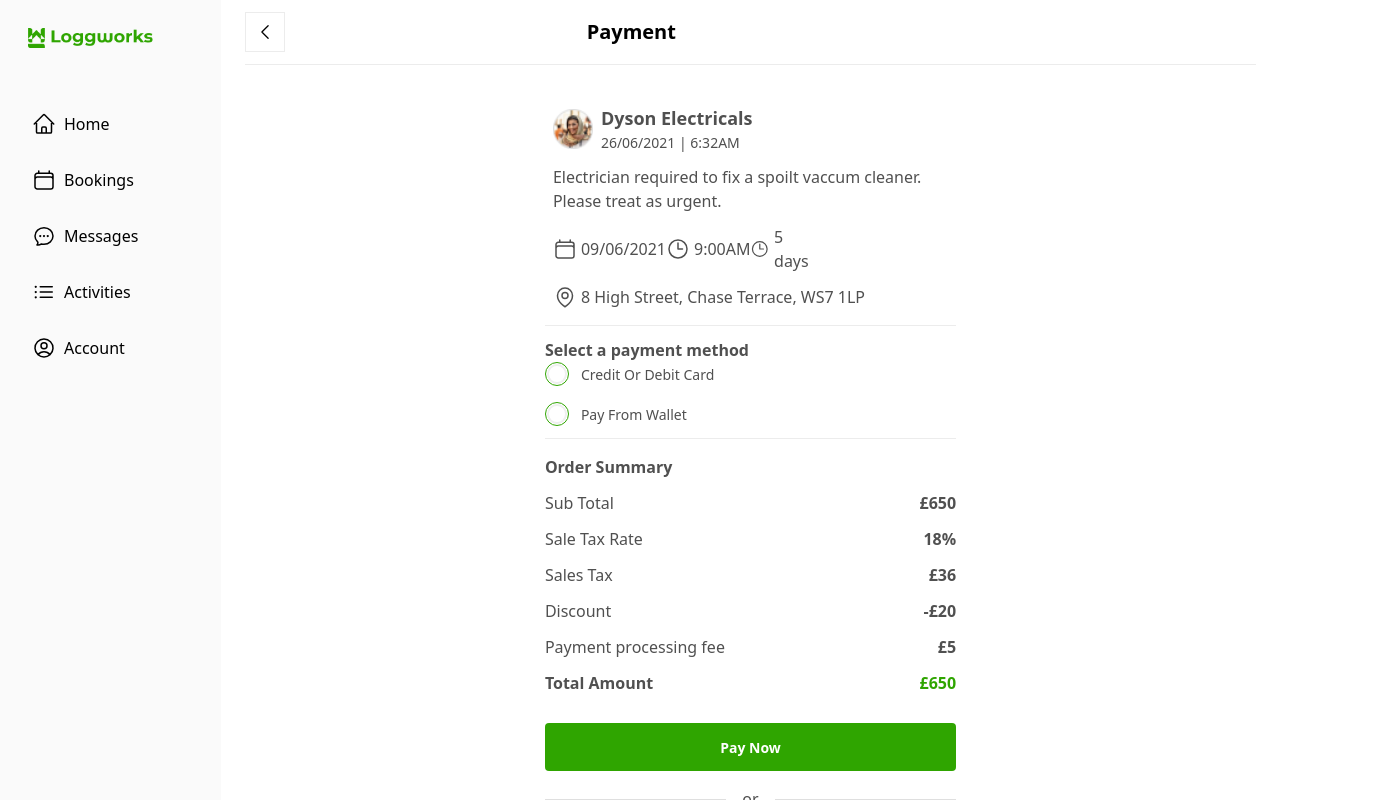
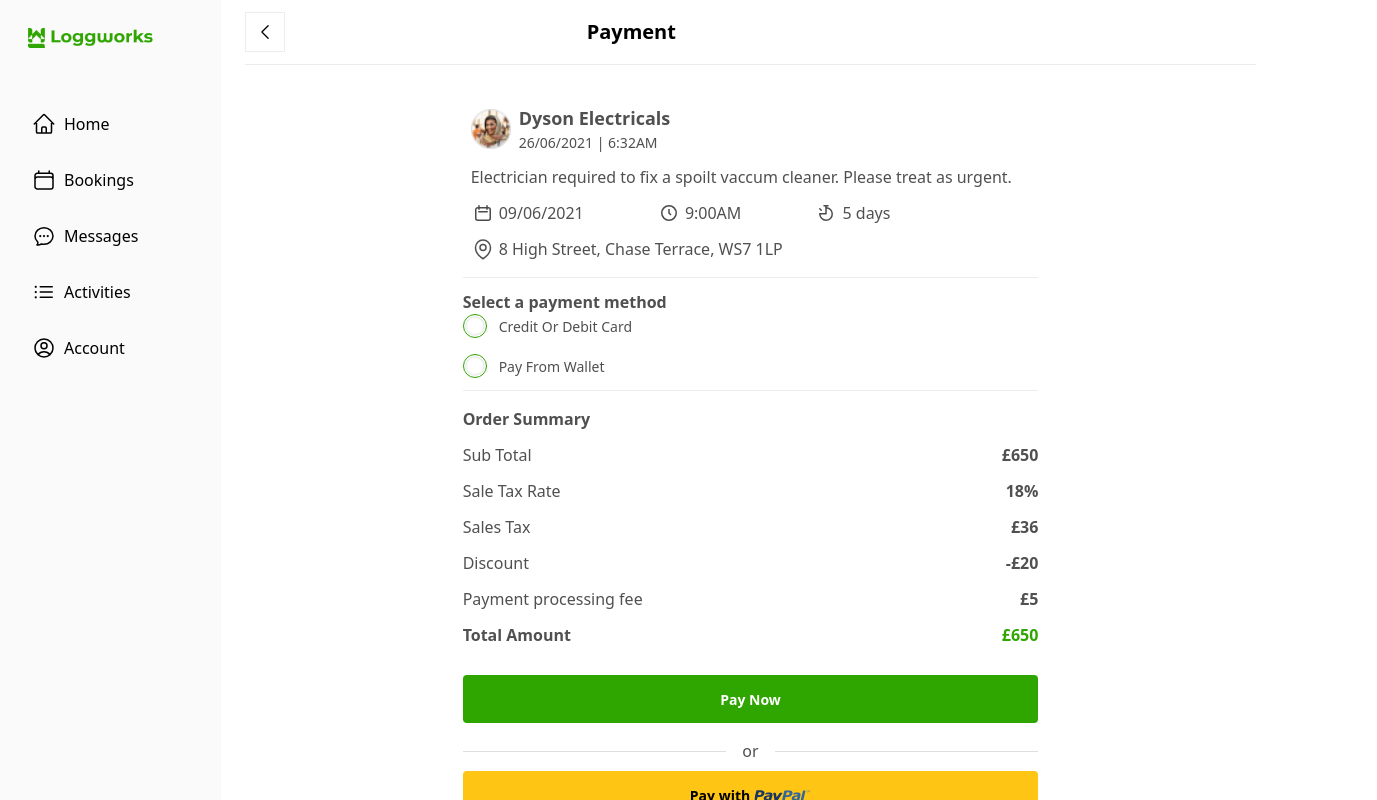
Before and after one commit to Dynamitetechdev/loggworks, a Next.js app: page /message/payment/1 in a window 1280 px wide. Shown: the top 800 px of the page, 1377 px wide, since content can reach past the window. Built offline with nearby package versions, Linux system fonts and the light colour scheme.

Commit message:
Chore: Fixed Bugs

```diff
--- a/components/general/sideBar.tsx
+++ b/components/general/sideBar.tsx
@@ -8,8 +8,11 @@
   UserCircleIcon,
 } from "@heroicons/react/24/outline";
 import Link from "next/link";
+
 import { useEffect, useState } from "react";
+import { useRouter } from "next/router";
 const SideBar = () => {
+  const router = useRouter();
   interface AllIcons {
     [iconName: string]: React.ComponentType<any>;
   }
@@ -88,30 +91,7 @@
     },
   ];
 
-  const [activeIndex, setActiveIndex] = useState<number | null>(null);
-
-  const handleActive = (index: number) => {
-    setActiveIndex(index);
-    setActiveIndexInLocalStorage(index);
-  };
-
   const [openAdminNav, setOpenAdminNav] = useState(false);
-
-  const setActiveIndexInLocalStorage = (index: number | null) => {
-    if (index !== null) {
-      localStorage.setItem("activeIndex", index.toString());
-    }
-  };
-
-  useEffect(() => {
-    const storedIndex = localStorage.getItem("activeIndex");
-    if (storedIndex !== null) {
-      const parsedIndex = parseInt(storedIndex, 10);
-      if (!isNaN(parsedIndex)) {
-        setActiveIndex(parsedIndex);
-      }
-    }
-  }, []);
 
   return (
     <>
@@ -136,9 +116,9 @@
                   <Link href={nav.route} key={`nav--${index}`}>
                     <li
                       className={`flex max-md:flex-col items-center md:my-4 py-2  cursor-pointer md:pl-7  ${
-                        activeIndex === index && "md:bg-lightWhite text-green"
+                        router.pathname === nav.route &&
+                        "md:bg-lightWhite text-green"
                       }`}
-                      onClick={() => handleActive(index)}
                     >
                       <div className="icon w-[20px] h-[20px] max-md:ml-2">
                         <Icon />
@@ -157,13 +137,14 @@
             <ul className="max-md:hidden max-md:flex max-sm:justify-between max-md:justify-center  max-sm:mx-0 pr-5">
               {sideNav.map((nav, index) => {
                 const Icon = allIcons[nav.icon];
+
                 return (
                   <Link href={nav.route} key={`nav--${index}`}>
                     <li
                       className={`flex max-md:flex-col max-md:mx-4 items-center  md:my-4 py-2  cursor-pointer md:pl-5 font-[500]  ${
-                        activeIndex === index && "bg-lightWhite text-green"
+                        router.pathname === nav.route &&
+                        "bg-lightWhite text-green"
                       }`}
-                      onClick={() => handleActive(index)}
                     >
                       <div className="icon w-[24px] h-[24px] max-md:ml-2">
                         <Icon />
--- a/pages/message/payment/[id].tsx
+++ b/pages/message/payment/[id].tsx
@@ -25,7 +25,7 @@
       <div className="w-[221px]">
         <SideBar />
       </div>
-      <div className="flex-grow">
+      <div className="flex-grow overflow-hidden">
         <div className="post-job bg-white min-h-screen relative">
           <NavHead
             activeStep={activeStep}
@@ -35,7 +35,7 @@
           />
 
           <div className="px-6 md:px-9 pt-5 md:flex text-pTagGrey ">
-            <div className="md:w-5/12 mx-auto">
+            <div className="md:w-7/12 lp:w-7/12 lg:w-5/12 mx-auto">
               <div className="">
                 <div className="my-4">
                   <div className="card_content px-2 py-1 my-3 border-b border-grey80">
@@ -62,17 +62,34 @@
                       Electrician required to fix a spoilt vaccum cleaner.
                       Please treat as urgent.
                     </h5>
-                    <div className="flex items-center w-11/12 md:w-7/12 justify-between min-md:text-[14px] my-3 font-light ">
+                    <div className="flex items-center max-md:w-11/12 w-9/12 justify-between  min-md:text-[14px] max-sm:text-[14px] md:my-3 my-2 font-light ">
                       <div className="flex items-center">
-                        <CalendarIcon width={24} height={24} />
+                        <Image
+                          src={"/assets/icons/calendar.svg"}
+                          width={24}
+                          height={24}
+                          alt=""
+                        />
                         <p className="ml-1">09/06/2021</p>
                       </div>
                       <div className="flex items-center">
-                        <ClockIcon width={24} height={24} />
+                        <Image
+                          src={"/assets/icons/clock.svg"}
+                          width={24}
+                          height={24}
+                          alt=""
+                        />
+
                         <p className="ml-1">9:00AM</p>
                       </div>
                       <div className=" flex items-center">
-                        <ClockIcon width={24} height={24} />
+                        <Image
+                          src={"/assets/icons/timehalf.svg"}
+                          width={24}
+                          height={24}
+                          alt=""
+                        />
+
                         <p className="ml-1">5 days</p>
                       </div>
                     </div>
--- a/pages/message/payment/confirmed/[id].tsx
+++ b/pages/message/payment/confirmed/[id].tsx
@@ -25,7 +25,7 @@
       <div className="w-[221px]">
         <SideBar />
       </div>
-      <div className="flex-grow">
+      <div className="flex-grow overflow-hidden">
         <div className="post-job bg-white min-h-screen relative">
           <NavHead
             activeStep={activeStep}
@@ -35,7 +35,7 @@
           />
 
           <div className="px-6 md:px-9 pt-5 my-20 md:flex text-pTagGrey ">
-            <div className="md:w-5/12 mx-auto">
+            <div className="md:w-7/12 lp:w-7/12 lg:w-5/12 mx-auto">
               <div className="">
                 <div className="my-4">
                   <div className="confirmed flex items-center">
@@ -79,17 +79,34 @@
                       Electrician required to fix a spoilt vaccum cleaner.
                       Please treat as urgent.
                     </h5>
-                    <div className="flex items-center w-11/12 md:w-7/12 justify-between min-md:text-[14px] my-3 font-light ">
+                    <div className="flex items-center max-md:w-11/12 w-8/12 justify-between  min-md:text-[14px] max-sm:text-[14px] md:my-3 my-2 font-light">
                       <div className="flex items-center">
-                        <CalendarIcon width={24} height={24} />
+                        <Image
+                          src={"/assets/icons/calendar.svg"}
+                          width={24}
+                          height={24}
+                          alt=""
+                        />
                         <p className="ml-1">09/06/2021</p>
                       </div>
                       <div className="flex items-center">
-                        <ClockIcon width={24} height={24} />
+                        <Image
+                          src={"/assets/icons/clock.svg"}
+                          width={24}
+                          height={24}
+                          alt=""
+                        />
+
                         <p className="ml-1">9:00AM</p>
                       </div>
                       <div className=" flex items-center">
-                        <ClockIcon width={24} height={24} />
+                        <Image
+                          src={"/assets/icons/timehalf.svg"}
+                          width={24}
+                          height={24}
+                          alt=""
+                        />
+
                         <p className="ml-1">5 days</p>
                       </div>
                     </div>
--- a/pages/message/quote/[id].tsx
+++ b/pages/message/quote/[id].tsx
@@ -12,7 +12,7 @@
       <div className="w-[221px]">
         <SideBar />
       </div>
-      <div className="flex-grow">
+      <div className="flex-grow overflow-hidden">
         <div className="post-job bg-white min-h-screen relative">
           <NavHead
             activeStep={activeStep}
```
